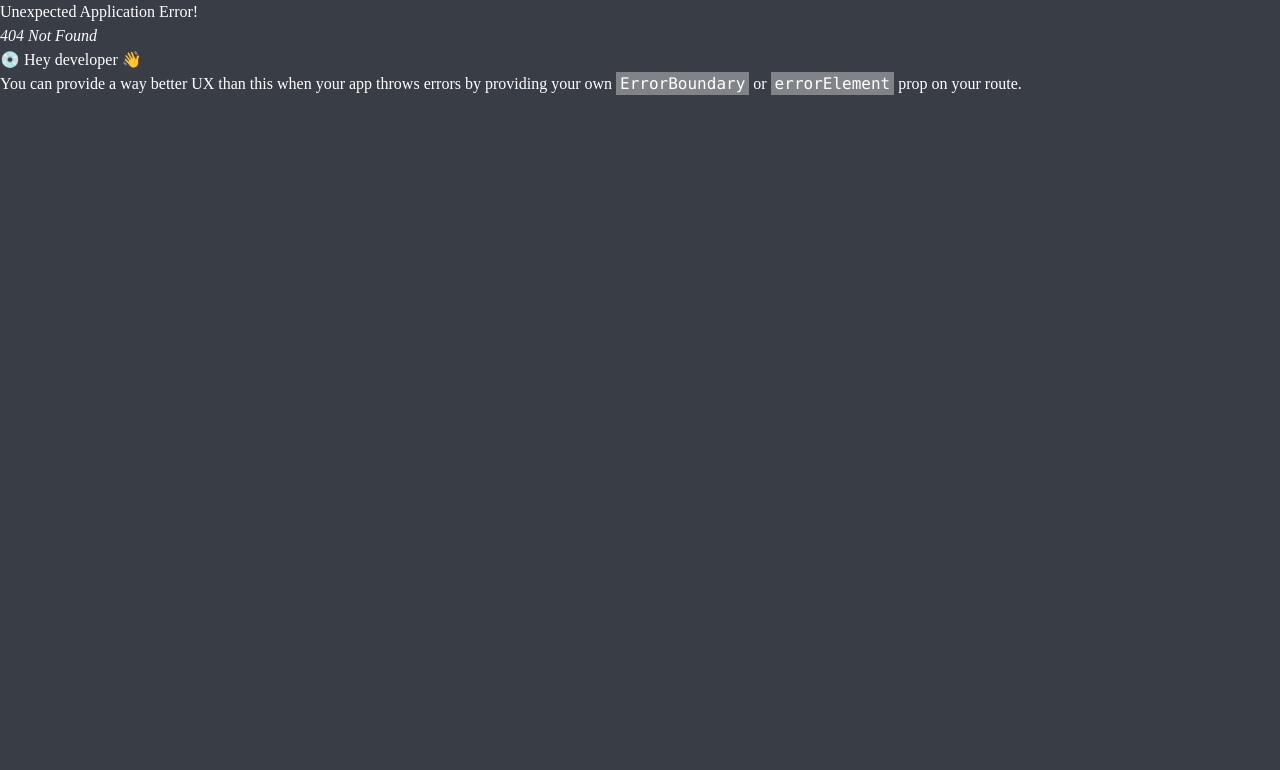
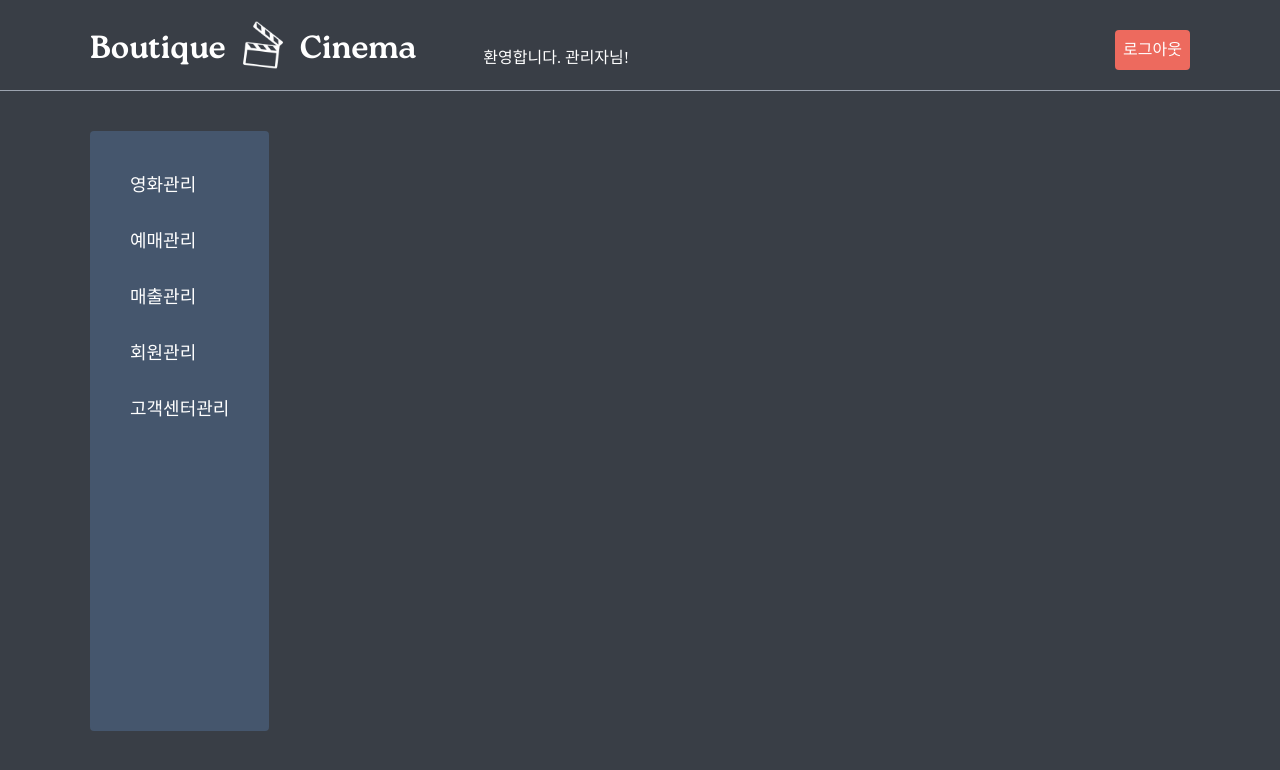
Before and after one commit to dosirakBaB/boutique-cinema-react, a React (Create React App) app: page /admin in a window 1280 px wide. Before the commit this address had no page. Shown: the top 770 px of the page. Built offline with nearby package versions, Linux system fonts and the light colour scheme; a web font is replaced by a local one.

Commit message:
feat : 관리자 레이아웃 추가(#8)

```diff
--- a/src/components/layouts/AdminHeader.jsx
+++ b/src/components/layouts/AdminHeader.jsx
@@ -1,5 +1,18 @@
 import React from "react";
+import Logo from "../common/Logo";
 
 export default function AdminHeader() {
-  return <header className="bg-red-200">AdminHeader</header>;
+  return (
+    <header className="flex items-end">
+      <div className="w-1/3">
+        <Logo />
+      </div>
+      <div className="mb-5 ml-10 flex w-2/3 items-end justify-between">
+        <div>환영합니다. 관리자님!</div>
+        <button className="items-center rounded border border-none bg-secondary p-2 hover:bg-secondary-hover">
+          로그아웃
+        </button>
+      </div>
+    </header>
+  );
 }
--- a/src/components/layouts/AdminSidebar.jsx
+++ b/src/components/layouts/AdminSidebar.jsx
@@ -1,5 +1,62 @@
-import React from "react";
+import React, { useState } from "react";
+import { NavLink } from "react-router-dom";
+
+const NAV_MENU = [
+  { title: "영화관리", url: "admin/movie" },
+  { title: "예매관리", url: "admin/reserve" },
+  { title: "매출관리", url: "admin/sales" },
+  { title: "회원관리", url: "admin/member" },
+];
 
 export default function AdminSidebar() {
-  return <nav className="bg-green-200">AdminSidebar</nav>;
+  const [isHovering, setIsHovering] = useState(false);
+
+  return (
+    <nav className="h-[600px] w-fit rounded border-none bg-tertiary">
+      <menu className="m-10 flex flex-col gap-7 text-lg">
+        {NAV_MENU.map((item) => (
+          <li key={crypto.randomUUID()}>
+            <NavLink
+              to={`/${item.url}`}
+              className={({ isActive }) => {
+                return isActive
+                  ? `text-xl font-bold text-red-200`
+                  : `text-white`;
+              }}
+            >
+              {item.title}
+            </NavLink>
+          </li>
+        ))}
+        <li>
+          <div
+            onMouseOver={() => setIsHovering(true)}
+            onMouseOut={() => setIsHovering(false)}
+          >
+            고객센터관리
+            <ul
+              className={`mt-2 overflow-hidden text-[15px] transition-all duration-300 ease-in-out ${
+                isHovering ? "max-h-40 opacity-100" : "max-h-0 opacity-0"
+              }`}
+            >
+              <li
+                className={`mb-1 transition-opacity duration-500 ${
+                  isHovering ? "opacity-100 delay-100" : "opacity-0 delay-0"
+                }`}
+              >
+                공지사항 관리
+              </li>
+              <li
+                className={`mb-1 transition-opacity duration-500 ${
+                  isHovering ? "opacity-100 delay-300" : "opacity-0 delay-0"
+                }`}
+              >
+                1:1 문의 관리
+              </li>
+            </ul>
+          </div>
+        </li>
+      </menu>
+    </nav>
+  );
 }
--- a/src/components/layouts/MemberHeader.jsx
+++ b/src/components/layouts/MemberHeader.jsx
@@ -15,8 +15,8 @@ export default function MemberHeader() {
     <header className="relative w-full pt-3">
       <h1 className="sr-only">Boutique Cinema</h1>
       <ul className="mb-8 flex justify-end gap-4 text-sm">
-        {HEADER_MENU.map((item) => (
-          <li className="hover:text-secondary">
+        {HEADER_MENU.map((item, i) => (
+          <li className="hover:text-red-300" key={i}>
             <Link to={item.url}>
               <h2>{item.title}</h2>
             </Link>
@@ -24,9 +24,9 @@ export default function MemberHeader() {
         ))}
       </ul>
       <div className="flex items-end justify-between">
-        <Link to={"/"} className="absolute -bottom-3 left-1/2 -translate-x-1/2">
+        <a href="/" className="absolute -bottom-3 left-1/2 -translate-x-1/2">
           <Logo />
-        </Link>
+        </a>
         <Nav />
         <Search />
       </div>
--- a/src/components/layouts/MemberSidebar.jsx
+++ b/src/components/layouts/MemberSidebar.jsx
@@ -1,5 +1,48 @@
 import React from "react";
+import { NavLink } from "react-router-dom";
+
+const NAV_MENU = [
+  { title: "예매 내역", url: "mypage/reserve" },
+  { title: "취소/환불 내역", url: "mypage/cancel" },
+  { title: "나의 관람평", url: "mypage/review" },
+  { title: "1:1 문의", url: "mypage/qna" },
+  { title: "회원정보 수정", url: "mypage/myinfo" },
+];
 
 export default function MemberSidebar() {
-  return <nav className="bg-orange-200">MemberSidebar</nav>;
+  return (
+    <nav className="h-fit w-fit rounded-lg border-none bg-tertiary">
+      <div className="w-full rounded-t-lg border-b border-none bg-secondary pb-2 pt-6">
+        <div className="px-6 text-lg">
+          안녕하세요. &nbsp;<strong>차지훈</strong>님
+        </div>
+        <div className="mt-5 flex justify-between px-2 text-[8px]">
+          <span>●</span>
+          <span>●</span>
+          <span>●</span>
+          <span>●</span>
+          <span>●</span>
+          <span>●</span>
+          <span>●</span>
+          <span>●</span>
+        </div>
+      </div>
+      <menu className="m-10 flex flex-col gap-7 text-lg">
+        {NAV_MENU.map((item) => (
+          <li key={crypto.randomUUID()}>
+            <NavLink
+              to={`/${item.url}`}
+              className={({ isActive }) => {
+                return isActive
+                  ? `text-xl font-bold text-red-200`
+                  : `text-white`;
+              }}
+            >
+              {item.title}
+            </NavLink>
+          </li>
+        ))}
+      </menu>
+    </nav>
+  );
 }
--- a/src/components/layouts/Nav.jsx
+++ b/src/components/layouts/Nav.jsx
@@ -5,12 +5,12 @@ export default function Nav() {
   return (
     <nav className="w-[300px]">
       <menu className="flex justify-around text-xl font-medium">
-        <li className="hover:text-secondary">
+        <li className="hover:text-red-300">
           <Link to={"/move"}>
             <h2>영화</h2>
           </Link>
         </li>
-        <li className="hover:text-secondary">
+        <li className="hover:text-red-300">
           <Link to={"/reservation"}>
             <h2>예매</h2>
           </Link>
--- /dev/null
+++ b/src/layouts/AdminLayout.jsx
@@ -0,0 +1,23 @@
+import React from "react";
+import { Outlet } from "react-router-dom";
+import AdminHeader from "./../components/layouts/AdminHeader";
+import AdminSidebar from "./../components/layouts/AdminSidebar";
+
+export default function AdminLayout() {
+  return (
+    <div className="min-h-screen">
+      <div className="mx-auto w-layout">
+        <AdminHeader />
+      </div>
+      <div className="mb-5 border-b border-gray-400"></div>
+      <div className="mx-auto flex w-layout pb-16 pt-5">
+        <AdminSidebar />
+        <main>
+          <div>
+            <Outlet />
+          </div>
+        </main>
+      </div>
+    </div>
+  );
+}
--- a/src/layouts/BasicLayout.jsx
+++ b/src/layouts/BasicLayout.jsx
@@ -1,18 +1,20 @@
 import React from "react";
 import MemberHeader from "./../components/layouts/MemberHeader";
 import Footer from "../components/layouts/Footer";
-import { Outlet } from "react-router-dom";
+import { Outlet, useLocation } from "react-router-dom";
 import MemberSidebar from "./../components/layouts/MemberSidebar";
 
 export default function BasicLayout() {
+  const { pathname } = useLocation();
+
   return (
     <div className="relative min-h-screen pb-[150px]">
       <div className="mx-auto w-layout">
         <MemberHeader />
       </div>
       <div className="my-5 border-b border-gray-400"></div>
-      <div className="mx-auto flex w-layout">
-        {/* <MemberSidebar /> */}
+      <div className="mx-auto flex w-layout py-5">
+        {pathname.includes("/mypage") ? <MemberSidebar /> : <></>}
         <main>
           <div>
             <Outlet />
--- a/src/routes/router.jsx
+++ b/src/routes/router.jsx
@@ -2,13 +2,25 @@ import { lazy } from "react";
 import { createBrowserRouter } from "react-router-dom";
 
 const BasicLayout = lazy(() => import("../layouts/BasicLayout"));
+const AdminLayout = lazy(() => import("../layouts/AdminLayout"));
 const MainPage = lazy(() => import("../pages/MainPage"));
+
+// const MyReservationPage = lazy(
+//   () => import("../pages/mypage/MyReservationPage"),
+// );import AdminLayout from './../layouts/AdminLayout';
 
 const root = createBrowserRouter([
   {
     path: "/",
     element: <BasicLayout />,
-    children: [{ index: true, element: <MainPage /> }],
+    children: [
+      { index: true, element: <MainPage /> },
+      // { path: "mypage/reserve", element: <MyReservationPage /> },
+    ],
+  },
+  {
+    path: "/admin",
+    element: <AdminLayout />,
   },
 ]);
 
--- a/tailwind.config.js
+++ b/tailwind.config.js
@@ -5,8 +5,8 @@ module.exports = {
     extend: {
       colors: {
         primary: "#393e46",
-        secondary: "#0d9eff",
-        "secondary-hover": "#028ce6",
+        secondary: "#ed6a5e",
+        "secondary-hover": "#eb584a",
         tertiary: "#45566d",
         quaternary: "#f1faff",
         footer: "#4f545c",
```
